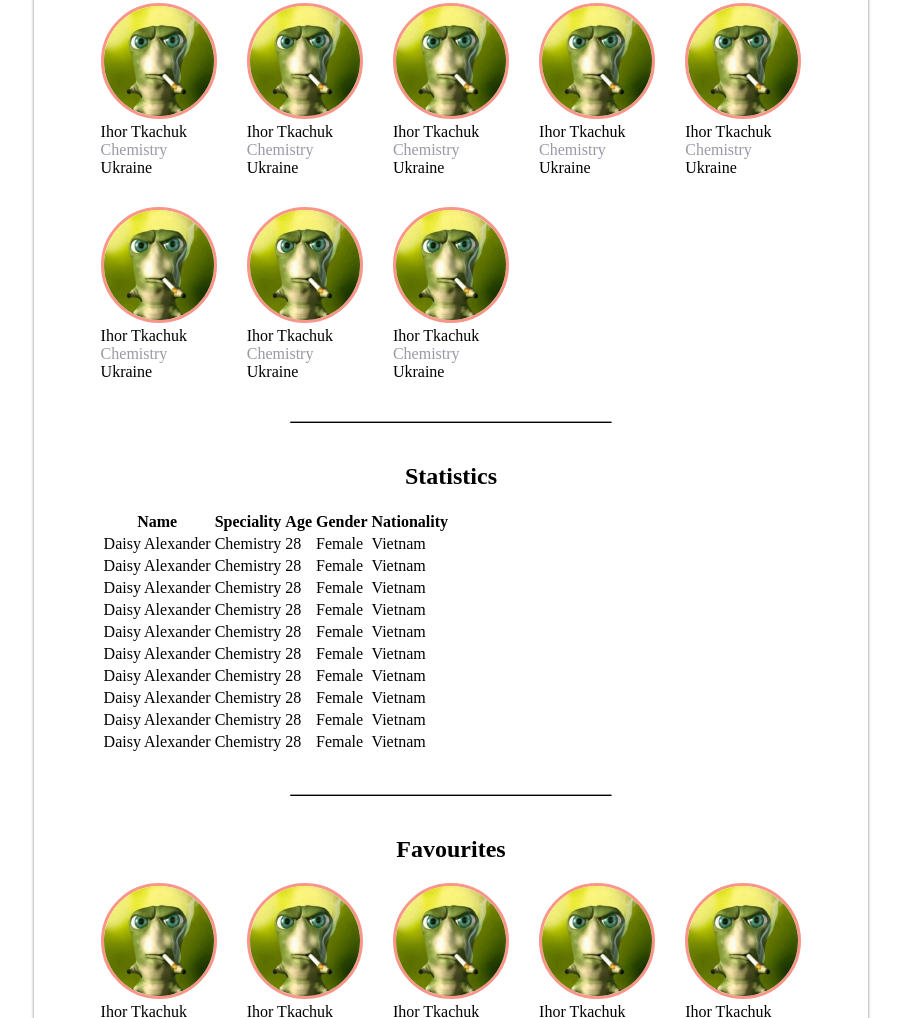
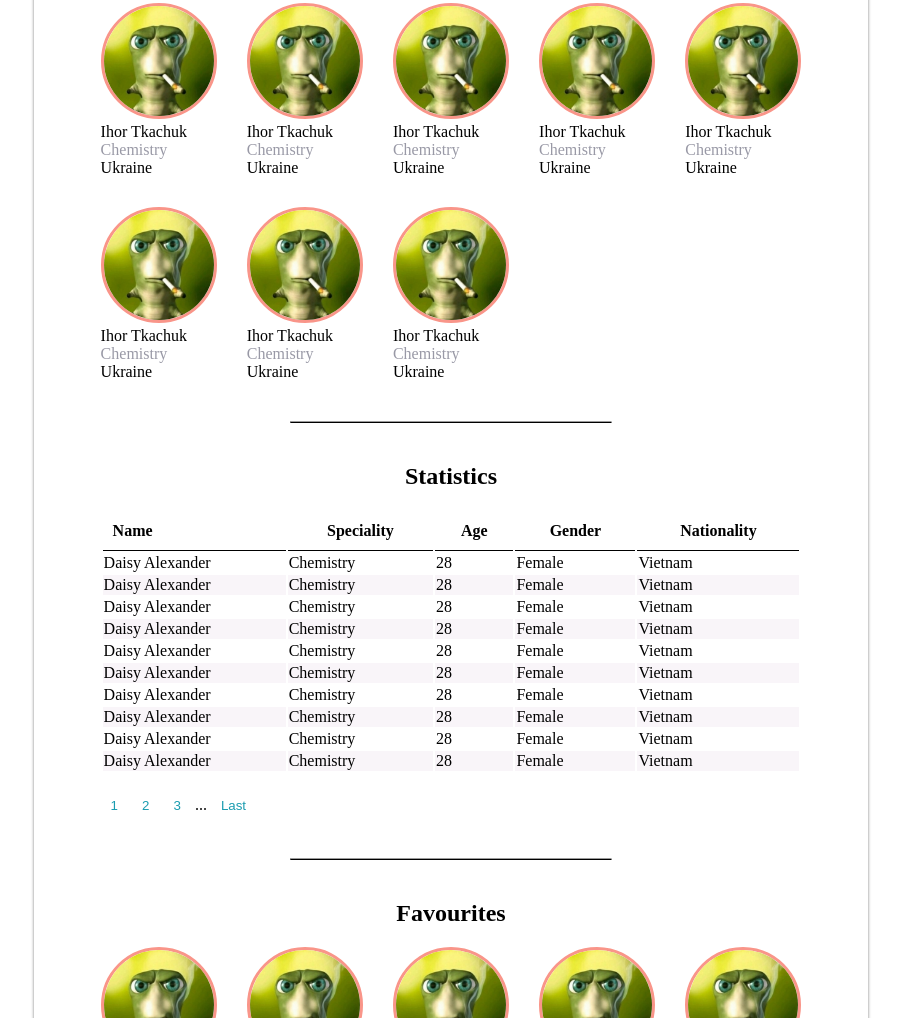
Before and after one commit to GlebKarpenko/VTPS_Karpenko, a plain HTML site: page lab2/index.html in a window 1280 px wide. Shown: the part 319-1337 px from the top of the page, without its empty margins (189-1090 px from the left). Drawn offline with Linux system fonts and the light colour scheme.

Commit message:
add statistics table

```diff
--- a/lab2/index.html
+++ b/lab2/index.html
@@ -143,7 +143,7 @@
                         <table id="statistics">
                             <thead>
                                 <tr>
-                                        <th>Name</th>
+                                    <th id="name-header-cell">Name</th>
                                     <th>Speciality</th>
                                     <th>Age</th>
                                     <th>Gender</th>
@@ -223,6 +223,13 @@
                                 </tr>
                             </tbody>
                         </table>
+                        <div class="pagination">
+                            <button>1</button>
+                            <button>2</button>
+                            <button>3</button>
+                            <span id="dots">...</span>
+                            <button>Last</button>
+                        </div>
                     </div>
 
                     <!--###################################
--- a/lab2/styles.scss
+++ b/lab2/styles.scss
@@ -142,6 +142,43 @@ $input-field-padding: 5px;
                     grid-template-columns: repeat(2, 1fr);
                 }
             }
+
+            #statistics-wrapper{
+                table {
+                    $row-color: #f9f5f9;
+                    width: 100%;
+
+                    th {
+                        border-bottom: 1px solid;
+                        padding: 10px;
+                    }
+
+                    th:first-child {
+                        text-align: left;
+                    }
+
+                    tr:nth-child(even){
+                        background-color: $row-color;
+                    }
+                }
+
+                .pagination {
+                    $primary-color: #1a9cb0;
+                    $activated-color: #2261a9;
+                    margin-top: $page-top-margin;
+
+                    button {
+                        margin: 4px;
+                        color: $primary-color;
+                        background-color: transparent;
+                        border: none;
+                    }
+
+                    button:focus{
+                        color: $activated-color;
+                    }
+                }
+            }
         }
 
         footer {
```
Also changed, not shown: lab2/styles.css, 1 other file. Lines whose indentation alone changed are shown as unchanged.
